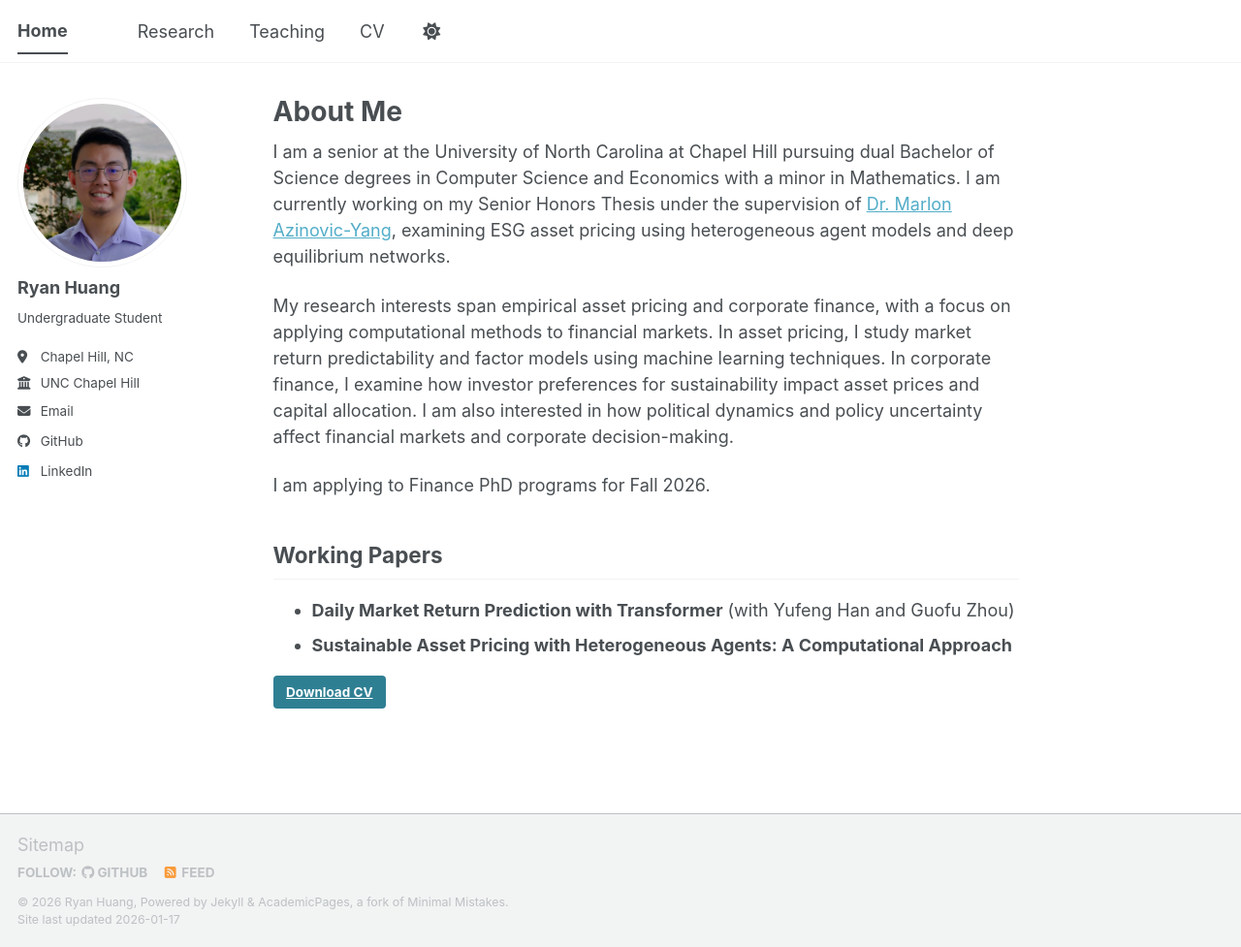
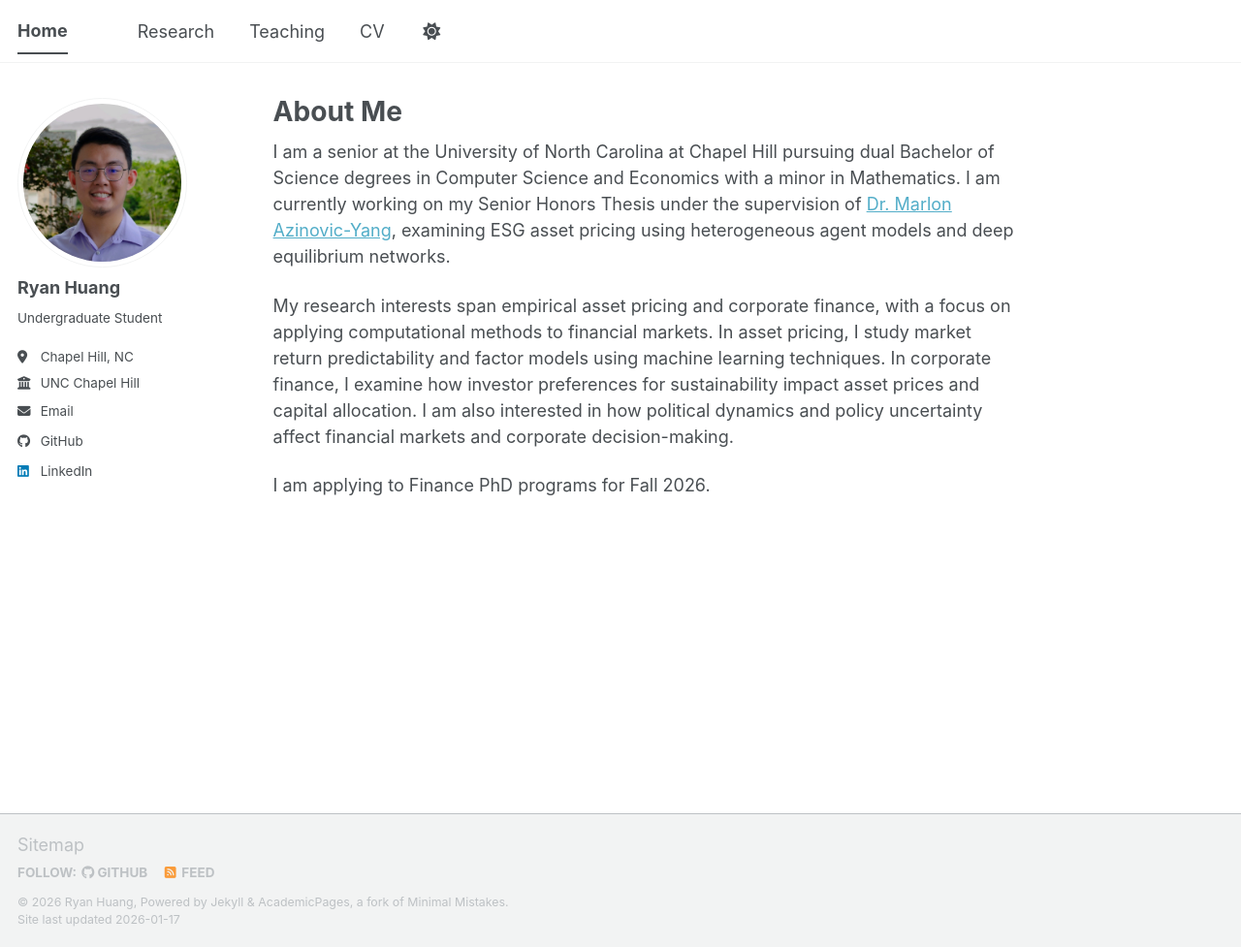
Before and after one commit to rhuang11/rhuang11.github.io, a Jekyll site: the page built from _pages/about.md, in a window 1280 px wide and 977 px high. Shown: the whole window at 97% size. Built offline with Jekyll 4.4.1, drawn with Linux system fonts in a browser that asks for light colours; a script bundle is joined from its source files by our own code; library files that are not in the unit come from our copies.

Commit message:
Update about page by removing working papers section
Removed working papers section and CV download link from about page.

```diff
--- a/_pages/about.md
+++ b/_pages/about.md
@@ -12,9 +12,3 @@ I am a senior at the University of North Carolina at Chapel Hill pursuing dual B
 My research interests span empirical asset pricing and corporate finance, with a focus on applying computational methods to financial markets. In asset pricing, I study market return predictability and factor models using machine learning techniques. In corporate finance, I examine how investor preferences for sustainability impact asset prices and capital allocation. I am also interested in how political dynamics and policy uncertainty affect financial markets and corporate decision-making.
 
 I am applying to Finance PhD programs for Fall 2026.
-
-## Working Papers
-* **Daily Market Return Prediction with Transformer** (with Yufeng Han and Guofu Zhou)
-* **Sustainable Asset Pricing with Heterogeneous Agents: A Computational Approach**
-
-[Download CV](/files/Huang_RyanCV.pdf){: .btn .btn--primary}
```
